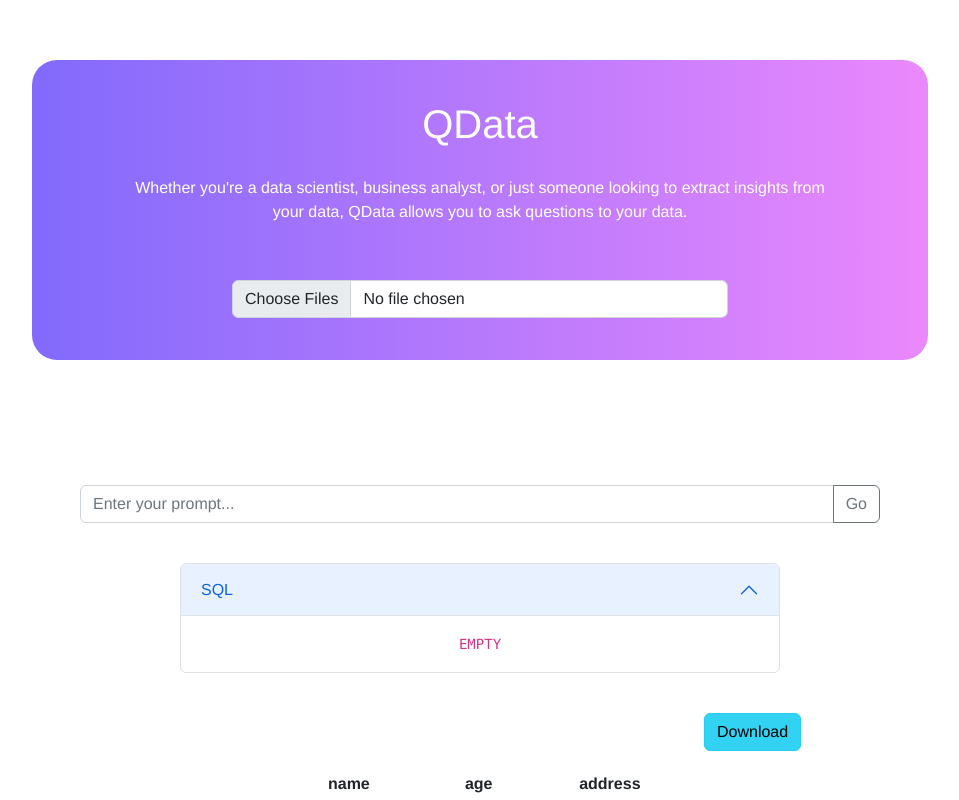
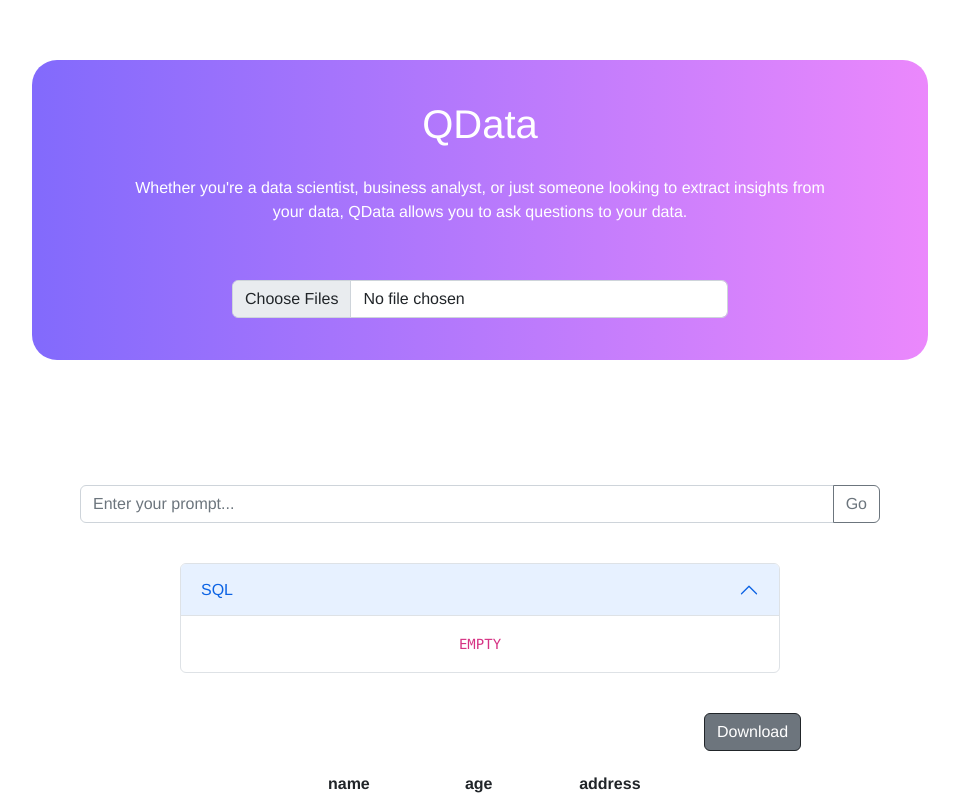
Before and after one commit to chuuck/FlowData, a Vue app in the folder front-end/: page / in a window 1280 px wide. In both pictures the pointer is over the button "Download". Shown: the top 800 px of the page, without its empty margins (160-1119 px from the left). Built offline with nearby package versions, Linux system fonts and the light colour scheme.

Commit message:
Changing download button style

```diff
--- a/front-end/src/components/ResponseTable.vue
+++ b/front-end/src/components/ResponseTable.vue
@@ -4,7 +4,7 @@
     <!-- Table where the response from Codex is displayed -->
     <div id = "table_box">
 
-    <button id = "download_button" type="button" class="btn btn-info" @click="dowload_action">Download</button>
+    <button id = "download_button" type="button" class="btn btn-outline-dark" @click="dowload_action">Download</button>
 
         <table id="response_table" class="table">
           <thead>
@@ -82,11 +82,30 @@ export default {
 
 }
 
+.btn-primary:hover, .btn-primary:focus, .btn-primary:active, .btn-primary.active, .open>.dropdown-toggle.btn-primary {
+    color: #fff;
+    background-color: #00b3db;
+    border-color: #285e8e; /*set the color you want here*/
+}
+
+.btn:focus,.btn:active:focus,.btn.active:focus,
+.btn.focus,.btn:active.focus,.btn.active.focus {
+    outline: none;
+}
+
 #download_button{
 
   margin-left: 100%;
+  background: #fff;
+  color: #000;
+}
 
+#download_button:hover{
+  background: #6d757d;
+  color: #fff;
 }
+
+
 
 #response_table{
   margin-top:1vw;
```
Also changed, not shown: 2 other files (tests, documents, lock files or other folders).
